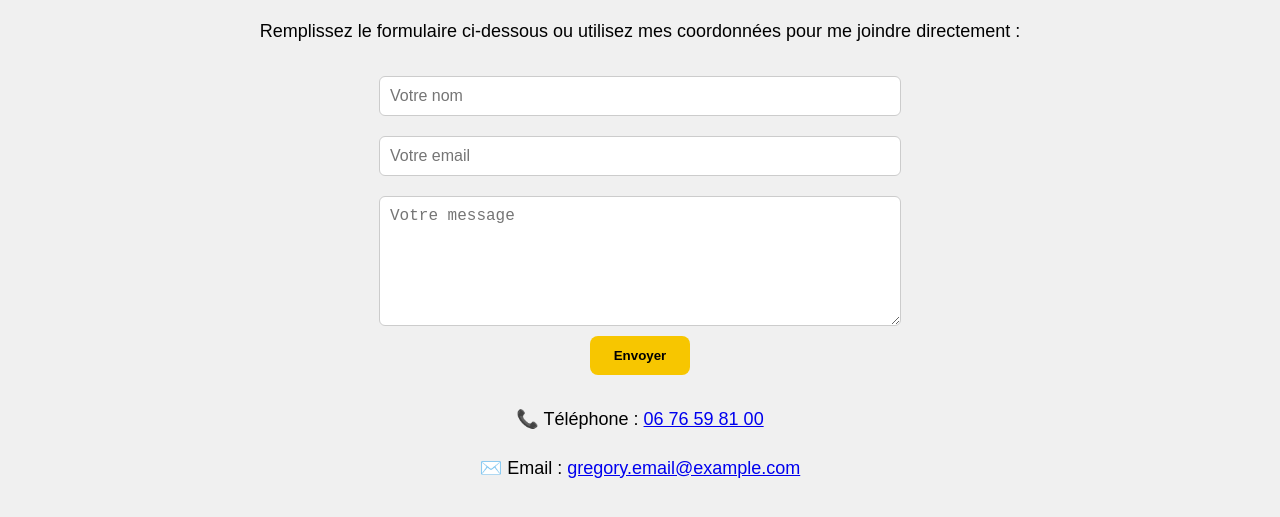
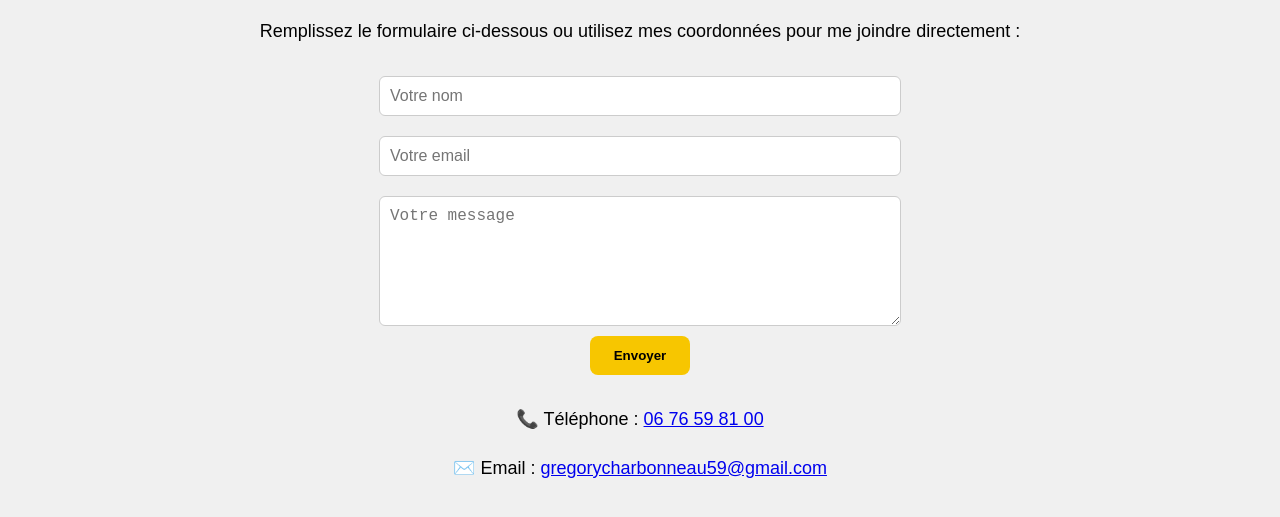
Before and after one commit to Florisar/Gregory-charbonneau, a plain HTML site: page contact.html in a window 1280 px wide. Shown: the part 383-900 px from the top of the page. Drawn offline with Linux system fonts and the light colour scheme.

Commit message:
Update contact.html

```diff
--- a/contact.html
+++ b/contact.html
@@ -33,7 +33,7 @@
   <!-- Coordonnées directes -->
   <div style="margin-top:30px; font-size:18px;">
     <p>📞 Téléphone : <a href="tel:0676598100">06 76 59 81 00</a></p>
-    <p>✉️ Email : <a href="mailto:gregory.email@example.com">gregory.email@example.com</a></p>
+    <p>✉️ Email : <a href="mailto:gregory.gregorycharbonneau59@gmail.com">gregorycharbonneau59@gmail.com</a></p>
   </div>
 </div>
 
```
